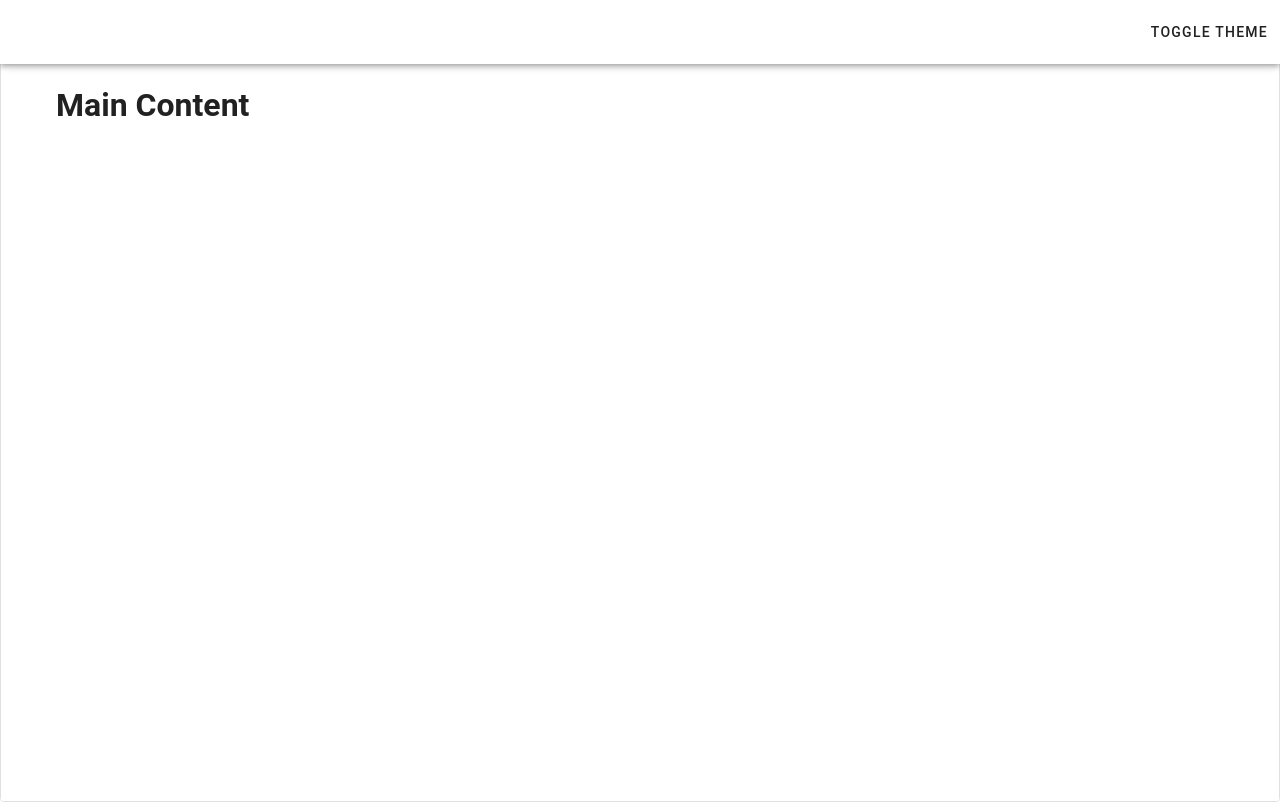
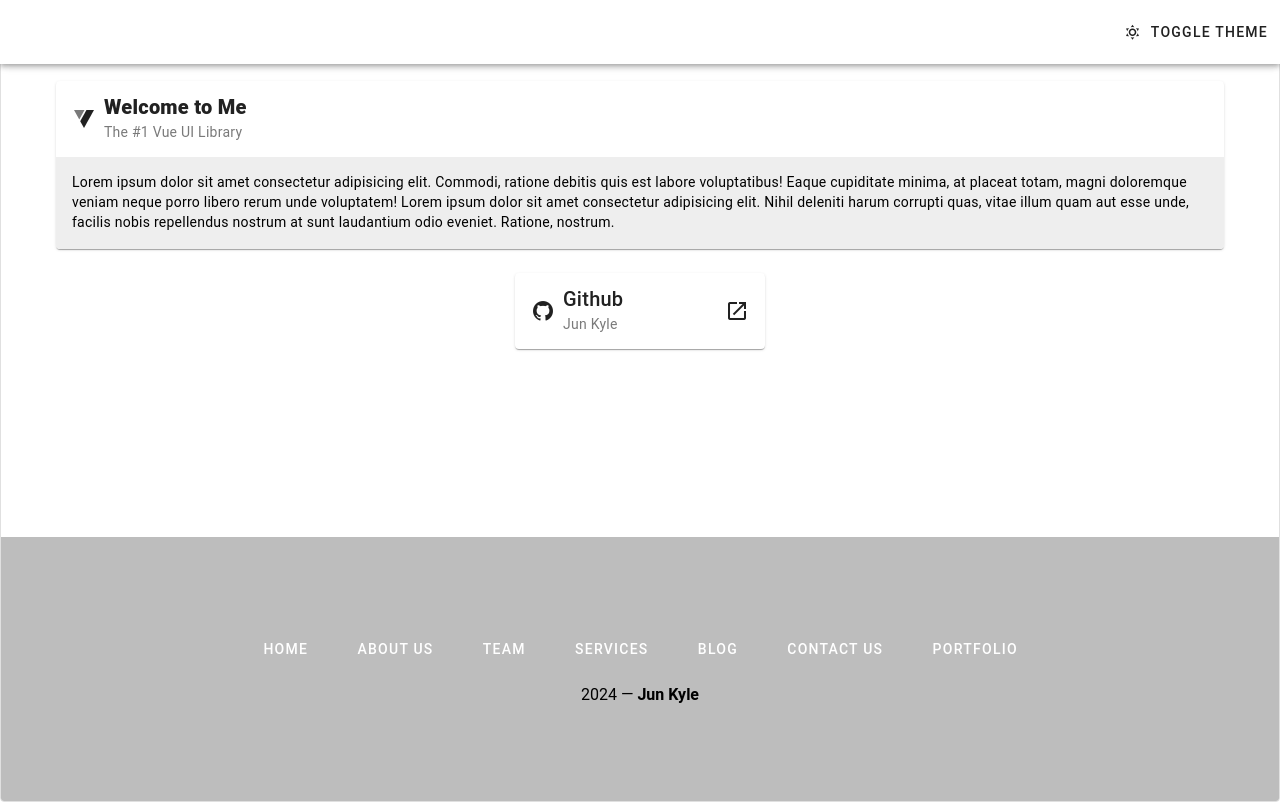
Before and after one commit to jkgulay/PeerTutor, a Vue app in the folder PeerTutor/: page / in a window 1280 px wide. Built offline with nearby package versions, Linux system fonts and the light colour scheme.

Commit message:
tried some vuetify templates

```diff
--- a/PeerTutor/package.json
+++ b/PeerTutor/package.json
@@ -17,6 +17,7 @@
     "vuetify": "^3.7.2"
   },
   "devDependencies": {
+    "@mdi/font": "^7.4.47",
     "@rushstack/eslint-patch": "^1.8.0",
     "@vitejs/plugin-vue": "^5.0.5",
     "@vue/eslint-config-prettier": "^9.0.0",
--- a/PeerTutor/src/main.js
+++ b/PeerTutor/src/main.js
@@ -4,6 +4,7 @@ import { createApp } from 'vue'
 import { createPinia } from 'pinia'
 
 // Vuetify
+import '@mdi/font/css/materialdesignicons.css'
 import 'vuetify/styles'
 import { createVuetify } from 'vuetify'
 import * as components from 'vuetify/components'
@@ -13,6 +14,9 @@ import App from './App.vue'
 import router from './router'
 
 const vuetify = createVuetify({
+    icons: {
+        defaultSet: 'mdi', // This is already the default value - only for display purposes
+      },
     components,
     directives,
   })
--- a/PeerTutor/src/views/auth/LoginView.vue
+++ b/PeerTutor/src/views/auth/LoginView.vue
@@ -3,8 +3,17 @@
 
 const theme = ref('light')
 
-  function onClick () {
+function onClick() {
   theme.value = theme.value === 'light' ? 'dark' : 'light'
+}
+</script>
+
+<script>
+import { ref } from 'vue'
+export default {
+  data: () => ({
+    links: ['Home', 'About Us', 'Team', 'Services', 'Blog', 'Contact Us', 'Portfolio']
+  })
 }
 </script>
 
@@ -13,7 +22,6 @@
     <v-app :theme="theme">
       <v-app-bar class="3">
         <v-spacer></v-spacer>
-
         <v-btn
           :prepend-icon="theme === 'light' ? 'mdi-weather-sunny' : 'mdi-weather-night'"
           text="Toggle Theme"
@@ -24,11 +32,64 @@
 
       <v-main>
         <v-container>
-            <h1>Main Content</h1>
+          <v-row>
+            <v-col>
+              <v-card
+                class="mx-auto"
+                prepend-icon="$vuetify"
+                subtitle="The #1 Vue UI Library"
+                width=""
+              >
+                <template v-slot:title>
+                  <span class="font-weight-black">Welcome to Me</span>
+                </template>
+
+                <v-card-text class="bg-surface-light pt-4">
+                  Lorem ipsum dolor sit amet consectetur adipisicing elit. Commodi, ratione debitis
+                  quis est labore voluptatibus! Eaque cupiditate minima, at placeat totam, magni
+                  doloremque veniam neque porro libero rerum unde voluptatem! Lorem ipsum dolor sit
+                  amet consectetur adipisicing elit. Nihil deleniti harum corrupti quas, vitae illum
+                  quam aut esse unde, facilis nobis repellendus nostrum at sunt laudantium odio
+                  eveniet. Ratione, nostrum.
+                </v-card-text>
+              </v-card></v-col
+            >
+          </v-row>
+          <v-row>
+            <v-col
+              ><v-card
+                append-icon="mdi-open-in-new"
+                class="mx-auto"
+                href="https://github.com/jkgulay"
+                max-width="250"
+                prepend-icon="mdi-github"
+                rel="noopener"
+                subtitle="Jun Kyle"
+                target="_blank"
+                title="Github"
+              ></v-card
+            ></v-col>
+          </v-row>
         </v-container>
       </v-main>
+
+      <v-footer class="bg-grey-lighten-1">
+        <v-row justify="center" no-gutters>
+          <v-btn
+            v-for="link in links"
+            :key="link"
+            class="mx-2"
+            color="white"
+            rounded="xl"
+            variant="text"
+          >
+            {{ link }}
+          </v-btn>
+          <v-col class="text-center mt-4" cols="12">
+            {{ new Date().getFullYear() }} — <strong>Jun Kyle</strong>
+          </v-col>
+        </v-row>
+      </v-footer>
     </v-app>
   </v-responsive>
-
-
 </template>
```
Also changed, not shown: 1 other file (tests, documents, lock files or other folders). Lines whose indentation alone changed are shown as unchanged.
